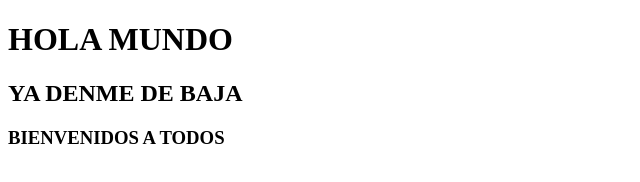
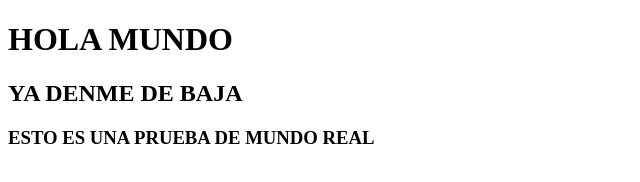
Before and after one commit to Luisantonio10003/git_lab02, a plain HTML site: page index.html in a window 1280 px wide. Shown: the whole page, without its empty margins (0-640 px from the left). Drawn offline with Linux system fonts and the light colour scheme.

Commit message:
prueba MUNDO REAL

```diff
--- a/index.html
+++ b/index.html
@@ -8,7 +8,7 @@
 <body>
     <h1>HOLA MUNDO</h1>
     <h2>YA DENME DE BAJA</h2>
-    <h3>BIENVENIDOS A TODOS </h3>
+    <h3> ESTO ES UNA PRUEBA DE MUNDO REAL </h3>
 
 </body>
 </html>
```
